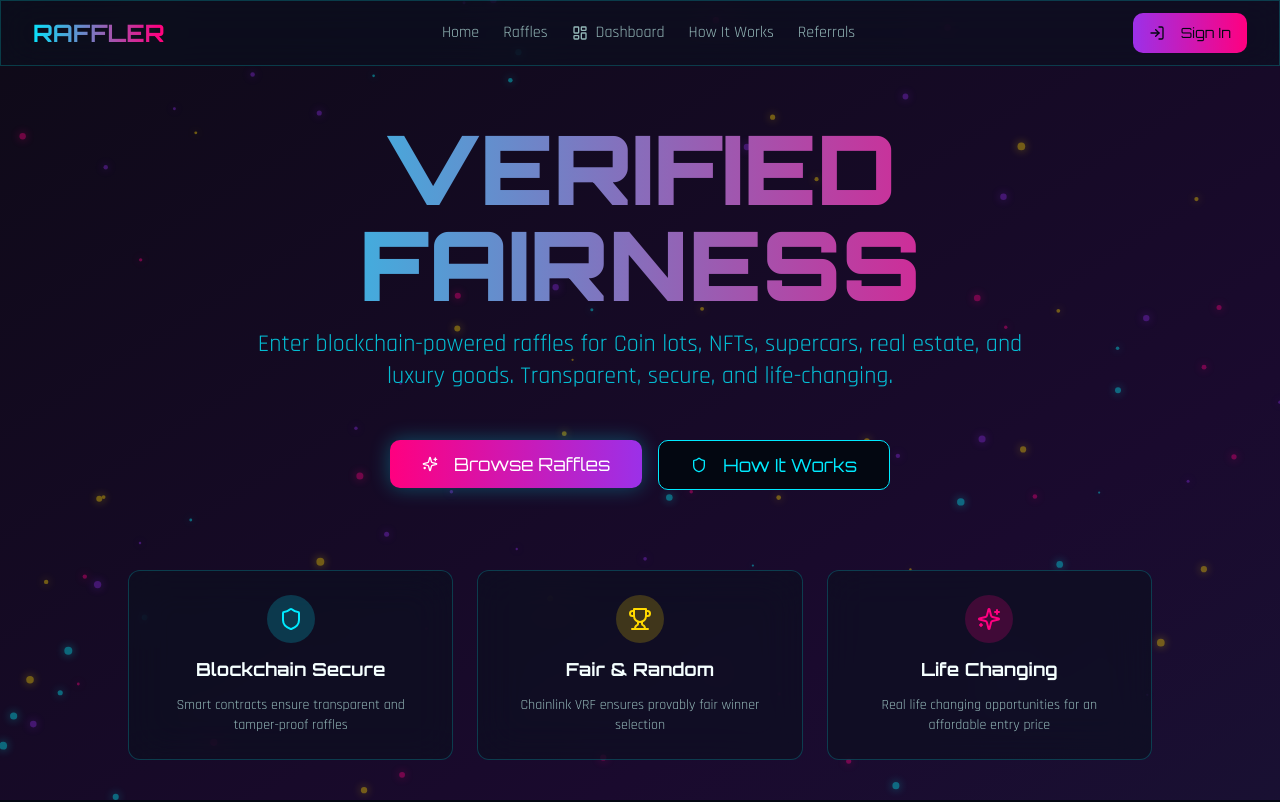
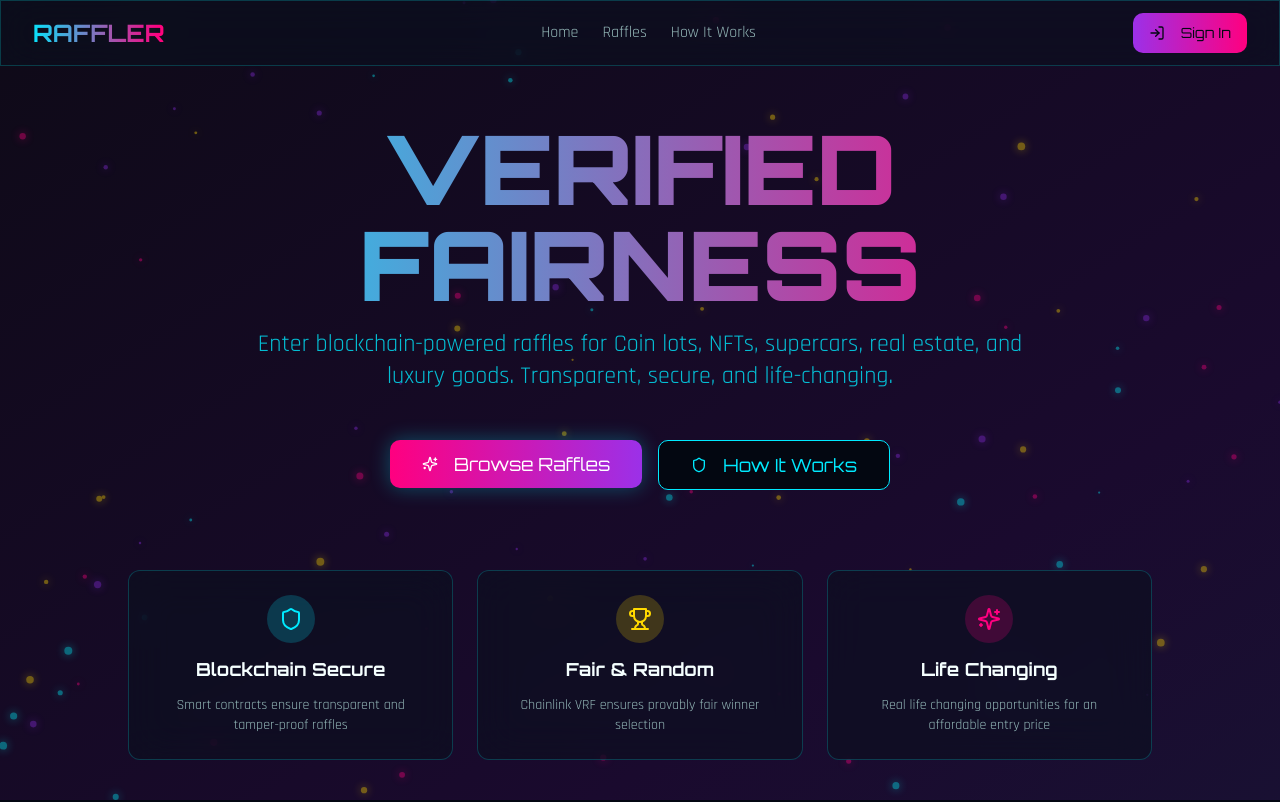
Before and after one commit to raffler-space/chance-sparkle-drop, a React (Vite) app: page / in a window 1280 px wide. Shown: the top 802 px of the page. Built offline with nearby package versions, Linux system fonts and the light colour scheme; the HTML template or start-up script is replaced by a standard one.

Commit message:
Clean up main navbar links
Remove Dashboard and Referrals from main navbar; keep them in wallet dropdown for authenticated users, consolidating navigation.

```diff
--- a/src/components/Navbar.tsx
+++ b/src/components/Navbar.tsx
@@ -79,9 +79,7 @@ export const Navbar = ({ onConnectWallet, walletAddress, isConnecting }: NavbarP
   const allNavLinks = [
     { label: 'Home', href: '/', type: 'link' },
     { label: 'Raffles', href: '/raffles', type: 'link' },
-    { label: 'Dashboard', href: '/dashboard', type: 'link', icon: LayoutDashboard },
     { label: 'How It Works', href: '/how-it-works', type: 'link' },
-    { label: 'Referrals', href: '/referrals', type: 'link' },
     { label: 'Admin', href: '/admin', type: 'link', icon: Shield, adminOnly: true },
   ];
 
```
